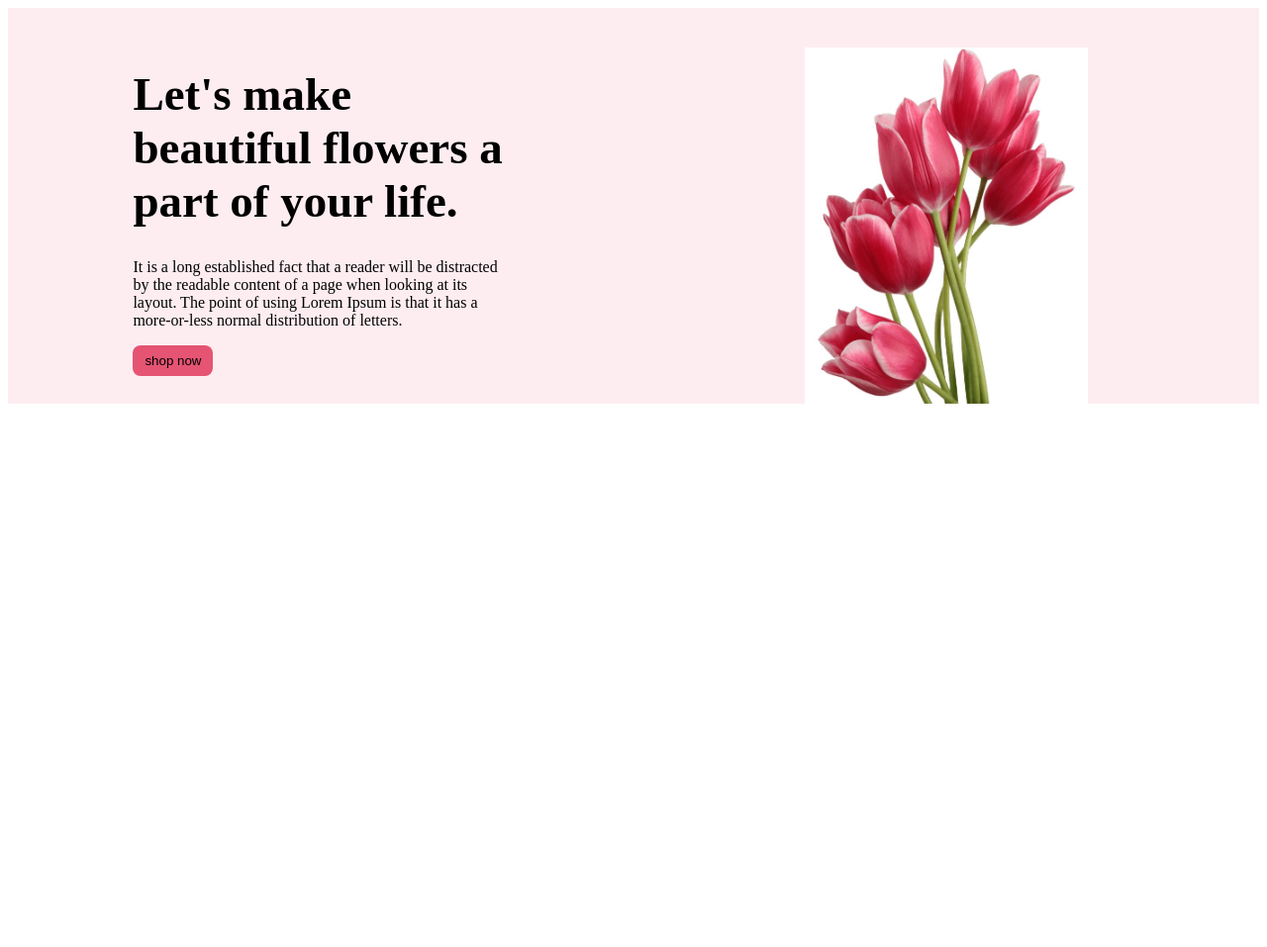
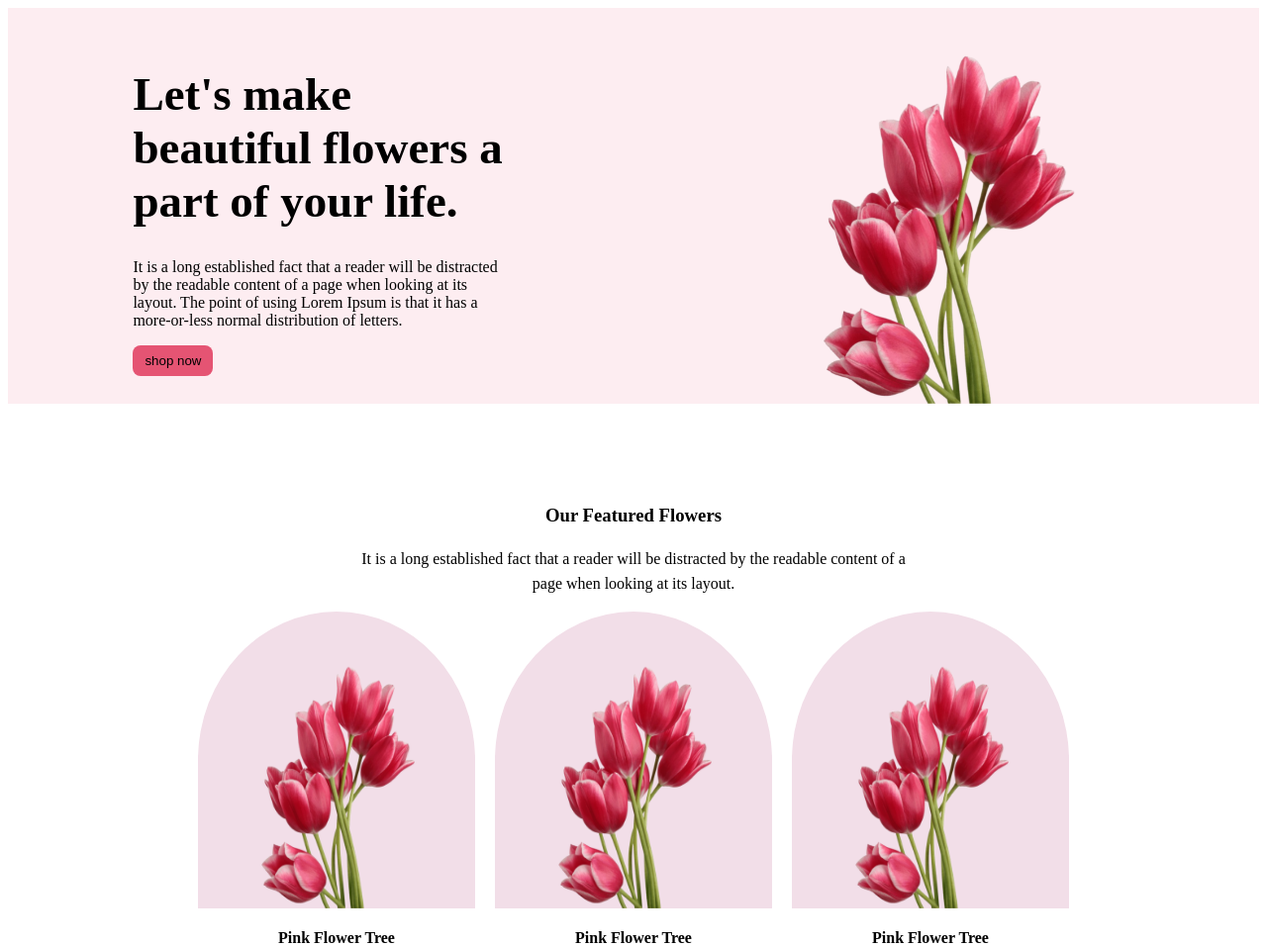
Before and after one commit to MisamMehzabin/flower-website, a plain HTML site: page index.html in a window 1280 px wide. Shown: the whole page at 99% size. Before the commit the page ends 800 px from the top, so only its background shows below. Drawn offline with Linux system fonts and the light colour scheme.

Commit message:
flower card

```diff
--- a/index.html
+++ b/index.html
@@ -17,8 +17,33 @@
            </div>
         </div>
         <div class="right">
-            <img src="./image/3.jpg" alt="">
+            <img src="./image/red flower.png" alt="">
         </div>
     </div>
+    <!-- Our Featured Flowers -->
+     <div class="feature">
+        <h3>Our Featured Flowers</h3>
+        <p>It is a long established fact that a reader will be distracted by the readable content of a page when looking at its layout.</p>
+     </div>
+     <!-- flower card -->
+      <div class="mainCard">
+        <div class="card1">
+           <div class="imgcard">
+            <img class="image" src="/image/red flower.png" alt="">
+           </div>
+            <h4>Pink Flower Tree</h4>
+        </div>
+        <div class="card1">
+            <div class="imgcard">
+             <img class="image" src="/image/red flower.png" alt="">
+            </div>
+             <h4>Pink Flower Tree</h4>
+         </div> <div class="card1">
+            <div class="imgcard">
+             <img class="image" src="/image/red flower.png" alt="">
+            </div>
+             <h4>Pink Flower Tree</h4>
+         </div>
+      </div>
 </body>
 </html>
--- a/style.css
+++ b/style.css
@@ -1,10 +1,11 @@
-.mainDiv{
+.mainDiv {
     height: 400px;
- background: rgba(229, 84, 115, 0.1);
- display: flex;
+    background: rgba(229, 84, 115, 0.1);
+    display: flex;
+    margin-bottom: 100px;
+}
 
-}
-.left{
+.left {
     width: 50%;
 
     display: flex;
@@ -12,19 +13,23 @@
     justify-content: center;
     align-items: center;
 }
-.leftChild{
-    width:60%;
+
+.leftChild {
+    width: 60%;
 }
-.ha1{
+
+.ha1 {
     font-size: 47px;
 }
-.btn{
+
+.btn {
     border-radius: 8px;
-background: rgb(229, 84, 115);
-padding: 8px 12px ;
-border: none;
+    background: rgb(229, 84, 115);
+    padding: 8px 12px;
+    border: none;
 }
-.right{
+
+.right {
     width: 50%;
 
     display: flex;
@@ -32,8 +37,42 @@ border: none;
     align-items: end;
 
 }
-.right img{
+
+.right img {
     height: 90%;
-    background: rgba(229, 84, 115, 0.1);
+}
 
+/* Our Featured Flowers */
+.feature {
+    width: 45%;
+    margin: auto;
+    text-align: center;
+    line-height: 25px;
 }
+
+/* flower card */
+.mainCard{
+    display: grid;
+    grid-template-columns: auto auto auto;
+    justify-content: center;
+    gap: 20px;
+}
+.card1 {
+    width: 280px;
+    height: 320px;
+    text-align: center;
+}
+
+.imgcard {
+    background-color: #f2dee8;
+     width: 280px;
+    height: 300px;
+    display: flex;
+    justify-content: center;
+    align-items: end;
+    border-radius: 50% 50% 0 0;
+}
+.image{
+    width: 220px;
+    height: 250px;
+}
```
Also changed, not shown: image/red flower.png (added).
